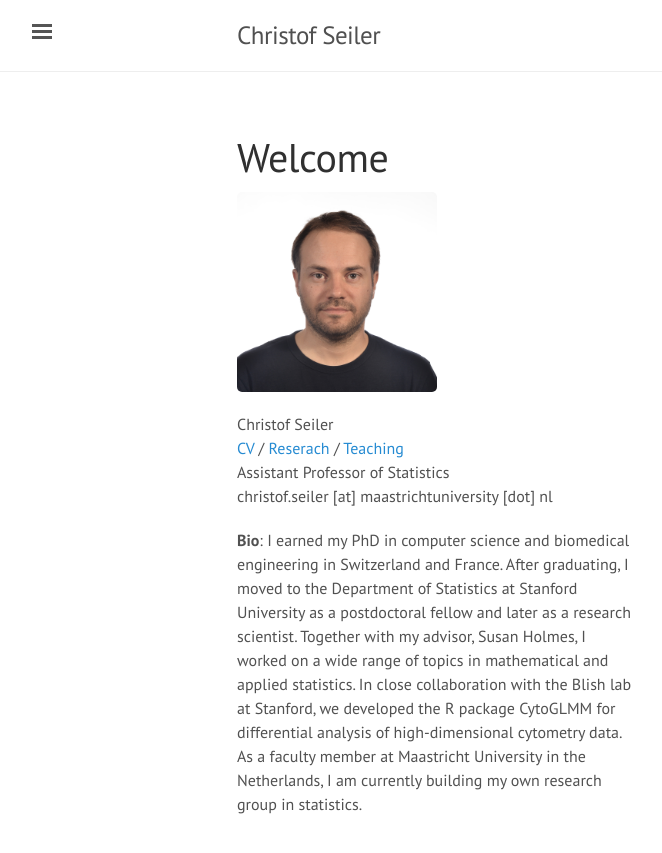
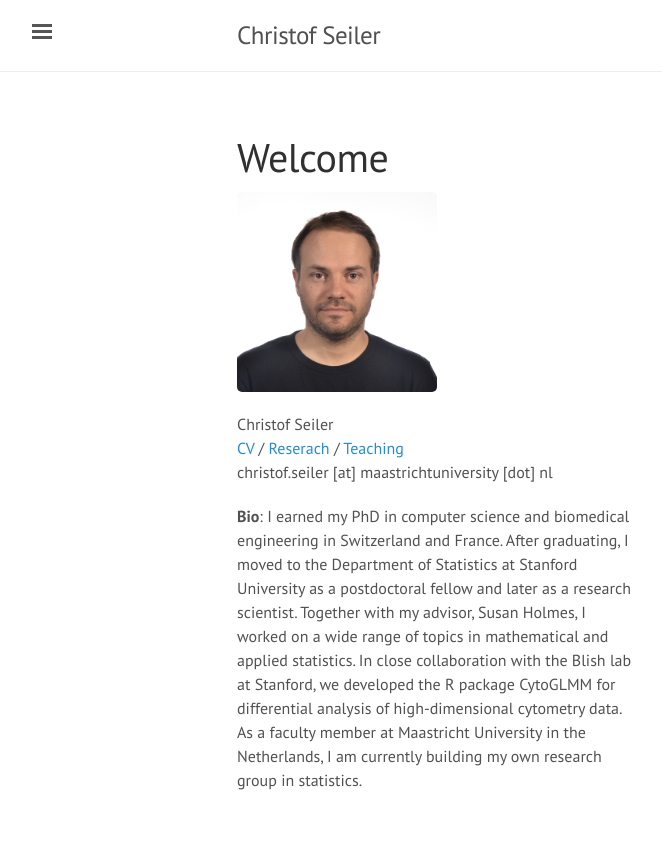
Before and after one commit to ChristofSeiler/ChristofSeiler.github.io, a Jekyll site: the page built from index.html, in a window 1280 px wide. Shown: the top 853 px of the page, without its empty margins (3-665 px from the left). Built offline with Jekyll 4.4.1, drawn with Linux system fonts in a browser that asks for light colours; the list of posts is cut into pages by our own code.

Commit message:
Update index.html

```diff
--- a/index.html
+++ b/index.html
@@ -16,7 +16,6 @@ p.narrow {
 <p class="narrow">
 Christof Seiler <br>
 <a href="cv/">CV</a> / <a href="research/">Reserach</a> / <a href="teaching/">Teaching</a> <br>
-Assistant Professor of Statistics <br>
 christof.seiler [at] maastrichtuniversity [dot] nl
 </p>
 
```
